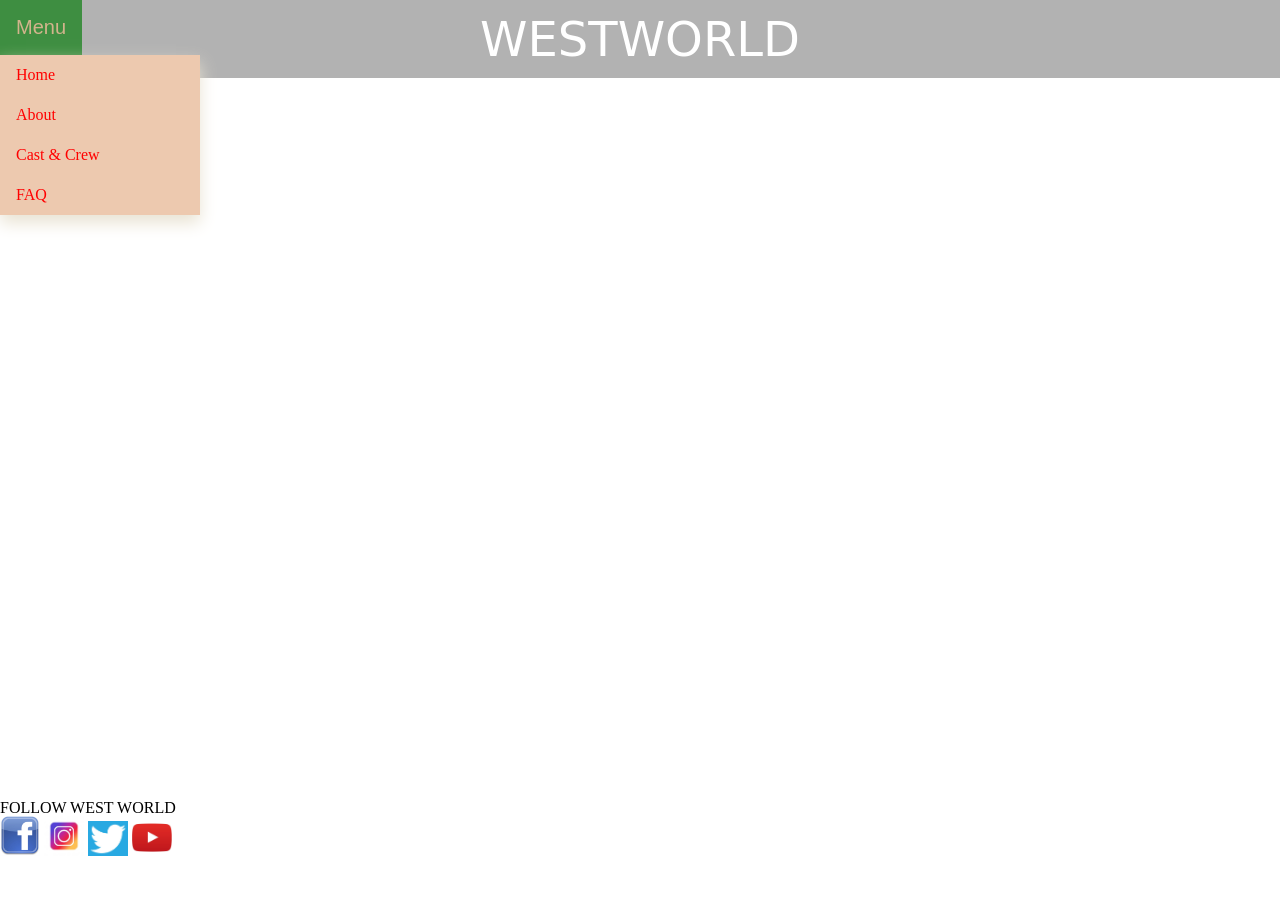
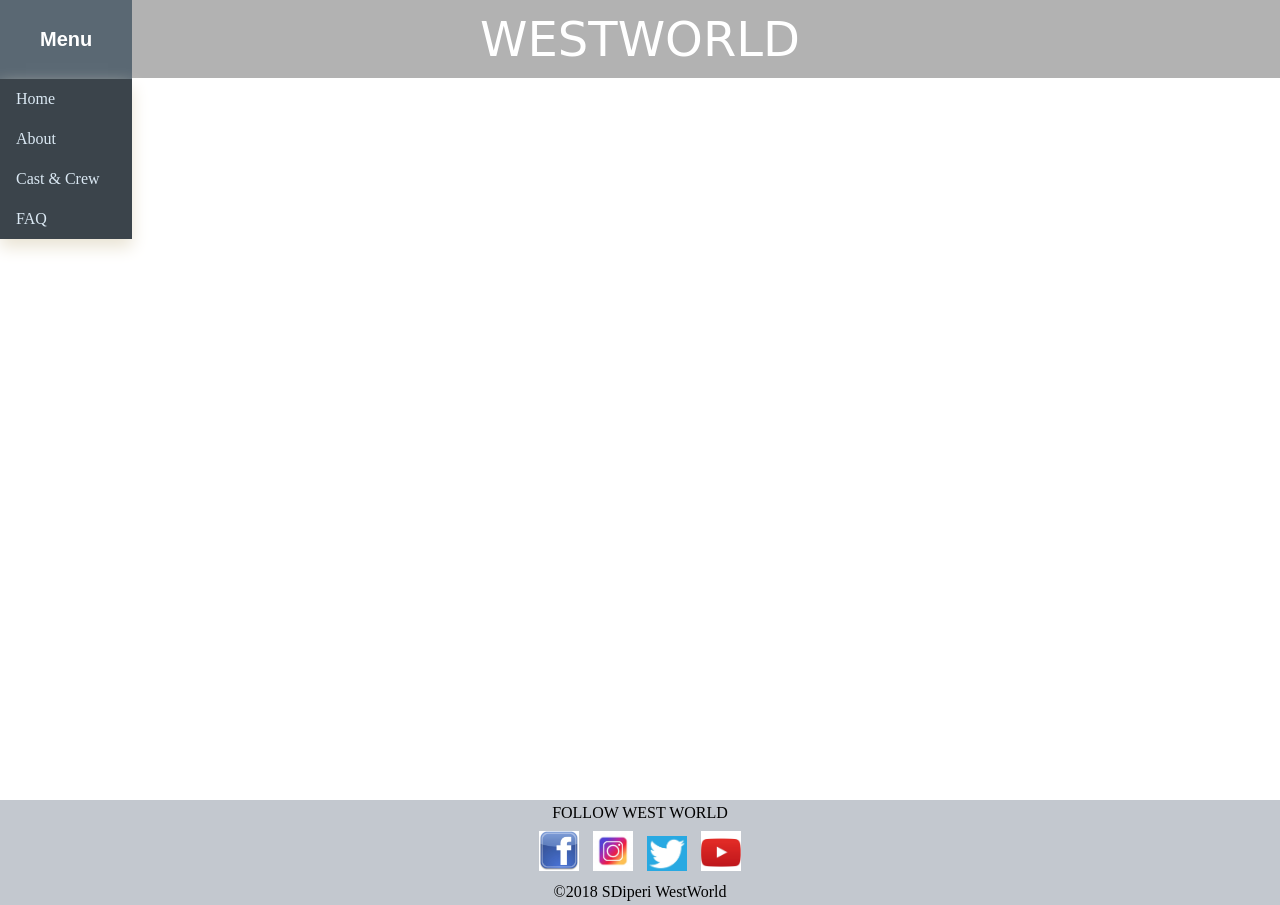
Before and after one commit to sdiperi17/west_world, a plain HTML site: page HTML/index.html in a window 1280 px wide. Before the commit the page ends 859 px from the top, so only its background shows below. Drawn offline with Linux system fonts and the light colour scheme; a web font is replaced by a local one.

Commit message:
applied style for footer

```diff
--- a/HTML/index.html
+++ b/HTML/index.html
@@ -24,18 +24,18 @@
     </header>
     <main>
         <div class="main-background">
-            ijiunn
+
         </div>
     </main>
     <footer>
         <div>
-        <h1>FOLLOW WEST WORLD</h1>
+        <h2>FOLLOW WEST WORLD</h2>
             <img src="../img/facebook-logo.jpg" alt="Facebook logo" width="40px">
             <img src="../img/instagram-logo.jpg" alt="instagram-logo" width="40px">
             <img src="../img/twitter-logo.jpg" alt="twitter-logo" width="40px">
             <img src="../img/youtube_logo.jpg" alt="youtube_logo" width="40px">
         </div>
-
+        <p>&#169;2018 SDiperi WestWorld</p>
     </footer>
 </body>
 </html>
--- a/css/styles.css
+++ b/css/styles.css
@@ -82,35 +82,49 @@ header {
 /* Body */
 /* Header */
 .dropbtn {
-    background-color: wheat;
-    color: #d2b48c;
-    padding: 16px;
+    background-color: rgba(0, 0, 0, 0.3);
+    color: white;
+    padding: 28px 40px;
     font-size: 20px;
     border: none;
+    font-weight: 700;
+    width: 100%;
 }
 .dropdown {
     position: absolute;
     display: inline-block;
     top: 0%;
-
 }
 .dropdown-content {
     display: none;
     position: absolute;
-    background-color:	#edc9af;
-    min-width: 200px;
+    background-color: #3B444B;
     box-shadow:0px 8px 16px 0px #e9e3d3;
     z-index: 1;
+    width: 100%;
 }
 .dropdown-content a {
-    color: red;
+    color: #DBE9F4;
     padding: 12px 16px;
     text-decoration: none;
     display: block;
 }
-.dropdown-content a:hover {background-color: #ddd;}
+.dropdown-content a:hover {
+    background-color: rgba(255, 0, 0, 0.3);
+}
 
-.dropdown:hover .dropdown-content {display: block;}
+.dropdown:hover .dropdown-content {
+    display: block;
+}
 
-.dropdown:hover .dropbtn {background-color: #3e8e41;}
+.dropdown:hover .dropbtn {
+    background-color:  #5A6873;
+}
 /* Footer */
+footer {
+    background: #C3C8CF;
+    text-align: center;
+}
+footer h2, footer p, footer img {
+    padding: 5px;
+}
```
Also changed, not shown: img/images.jpeg (added), img/westworld-s2-poster-promo.png (added), 1 other file.
